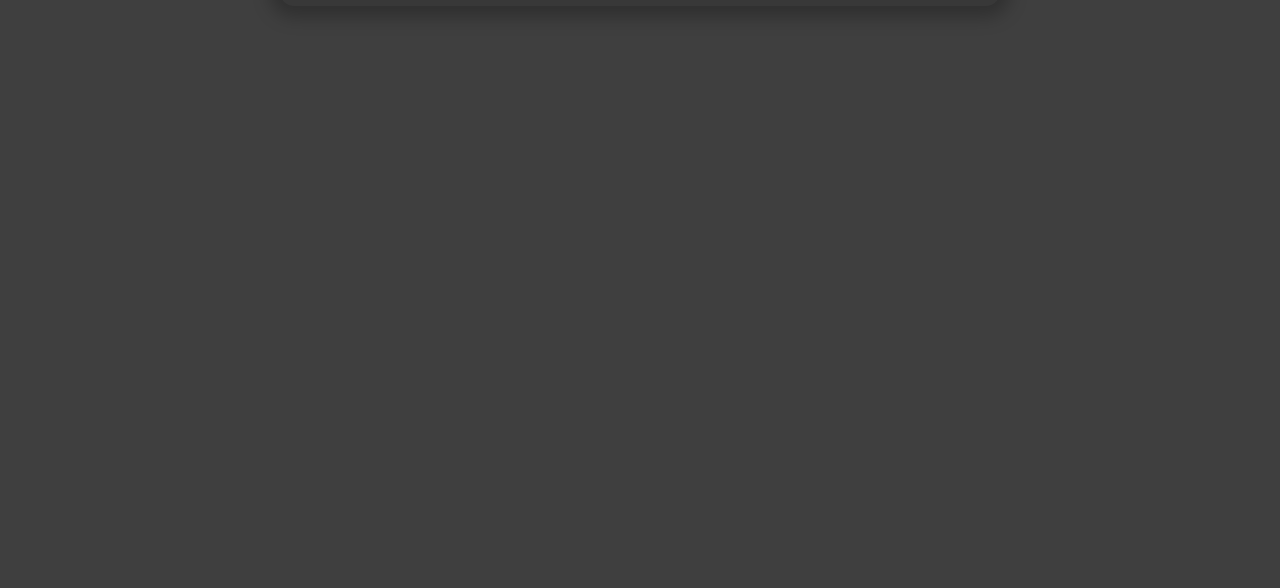
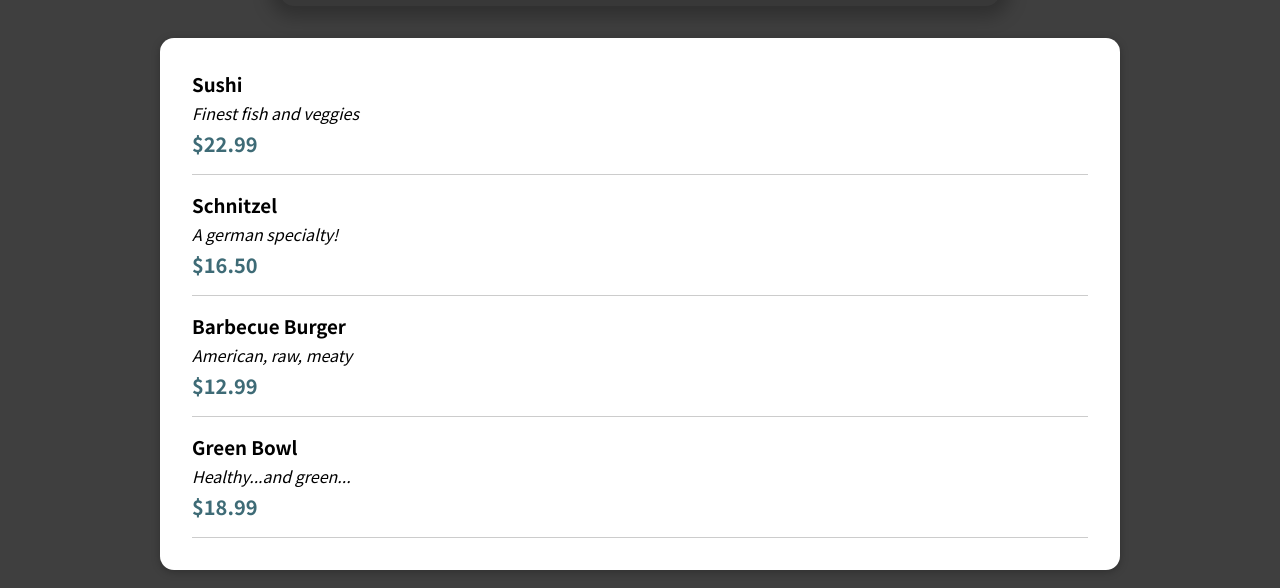
Before and after one commit to AkashB07/RestaurantWebsite, a React (Create React App) app: page / in a window 1280 px wide. Shown: the part 467-1055 px from the top of the page. Before the commit the page ends 800 px from the top, so only its background shows below. Built offline with nearby package versions, Linux system fonts and the light colour scheme.

Commit message:
Making the Items visible

```diff
--- /dev/null
+++ b/src/components/Meals/AvailableMeals.js
@@ -0,0 +1,44 @@
+import classes from './AvailableMeals.module.css';
+import MealItem from './MealItem/MealItem';
+import Card from '../UI/Card';
+
+const DUMMY_MEALS = [
+    {
+        id: 'm1',
+        name: 'Sushi',
+        description: 'Finest fish and veggies',
+        price: 22.99,
+    },
+    {
+        id: 'm2',
+        name: 'Schnitzel',
+        description: 'A german specialty!',
+        price: 16.5,
+    },
+    {
+        id: 'm3',
+        name: 'Barbecue Burger',
+        description: 'American, raw, meaty',
+        price: 12.99,
+    },
+    {
+        id: 'm4',
+        name: 'Green Bowl',
+        description: 'Healthy...and green...',
+        price: 18.99,
+    },
+];
+
+const AvailableMeals = props => {
+    const mealsList = DUMMY_MEALS.map(meal => <MealItem Key={meal.id} name={meal.name} description={meal.description} price={meal.price} />);
+
+    return <section className={classes.meals}>
+        <Card>
+            <ul>
+                {mealsList}
+            </ul>
+        </Card>
+    </section>
+};
+
+export default AvailableMeals;
--- /dev/null
+++ b/src/components/Meals/AvailableMeals.module.css
@@ -0,0 +1,24 @@
+.meals {
+    max-width: 60rem;
+    width: 90%;
+    margin: 2rem auto;
+    animation: meals-appear 1s ease-out forwards;
+  }
+
+  .meals ul {
+    list-style: none;
+    margin: 0;
+    padding: 0;
+  }
+
+  @keyframes meals-appear {
+    from {
+      opacity: 0;
+      transform: translateY(3rem);
+    }
+
+    to {
+      opacity: 1;
+      transform: translateY(0);
+    }
+  }
--- /dev/null
+++ b/src/components/Meals/MealItem/MealItem.js
@@ -0,0 +1,20 @@
+import classes from './MealItem.module.css';
+
+const MealItem = props => {
+    const price = `$${props.price.toFixed(2)}`;
+
+    return (
+        <li className={classes.meal}>
+            <div>
+                <h3>{props.name}</h3>
+                <div className={classes.description}>{props.description}</div>
+                <div className={classes.price}>{price}</div>
+            </div>
+            <div>
+
+            </div>
+        </li>
+    );
+};
+
+export default MealItem;
--- /dev/null
+++ b/src/components/Meals/MealItem/MealItem.module.css
@@ -0,0 +1,22 @@
+.meal {
+    display: flex;
+    justify-content: space-between;
+    margin: 1rem;
+    padding-bottom: 1rem;
+    border-bottom: 1px solid #ccc;
+  }
+
+  .meal h3 {
+    margin: 0 0 0.25rem 0;
+  }
+
+  .description {
+    font-style: italic;
+  }
+
+  .price {
+    margin-top: 0.25rem;
+    font-weight: bold;
+    color: #3e6b76;
+    font-size: 1.25rem;
+  }
--- a/src/components/Meals/Meals.js
+++ b/src/components/Meals/Meals.js
@@ -1,10 +1,12 @@
 import { Fragment } from "react";
 import MealsSummary from "./MealsSummary";
+import AvailableMeals from "./AvailableMeals";
 
 const Meals = () => {
     return (
         <Fragment>
             <MealsSummary/>
+            <AvailableMeals/>
         </Fragment>
     );
 };
--- /dev/null
+++ b/src/components/UI/Card.js
@@ -0,0 +1,7 @@
+import classes from './Card.module.css';
+
+const Card = props => {
+    return <div className={classes.card}>{props.children}</div>
+};
+
+export default Card;
--- /dev/null
+++ b/src/components/UI/Card.module.css
@@ -0,0 +1,6 @@
+.card {
+    padding: 1rem;
+    box-shadow: 0 2px 8px rgba(0, 0, 0, 0.25);
+    border-radius: 14px;
+    background-color: white;
+  }
```
